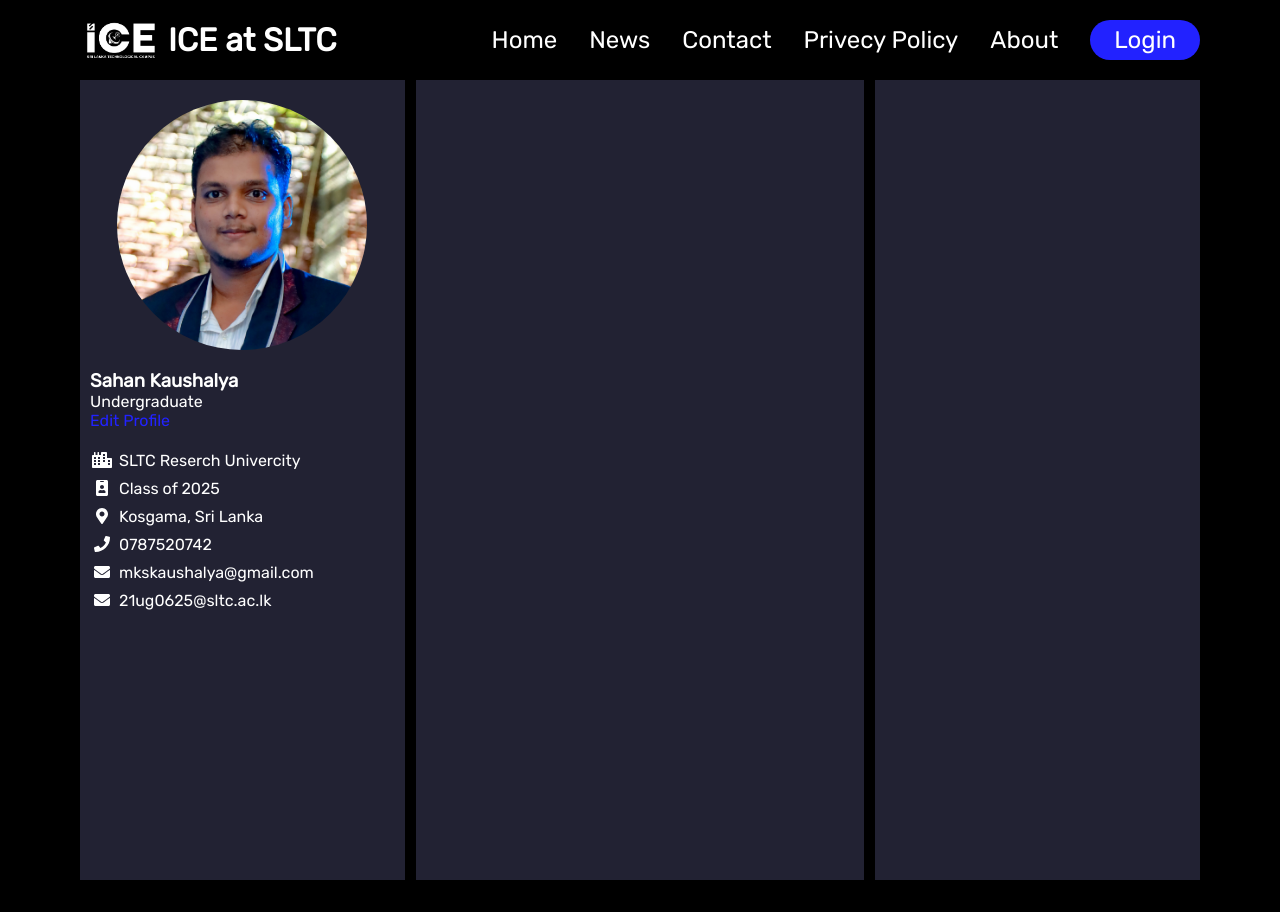
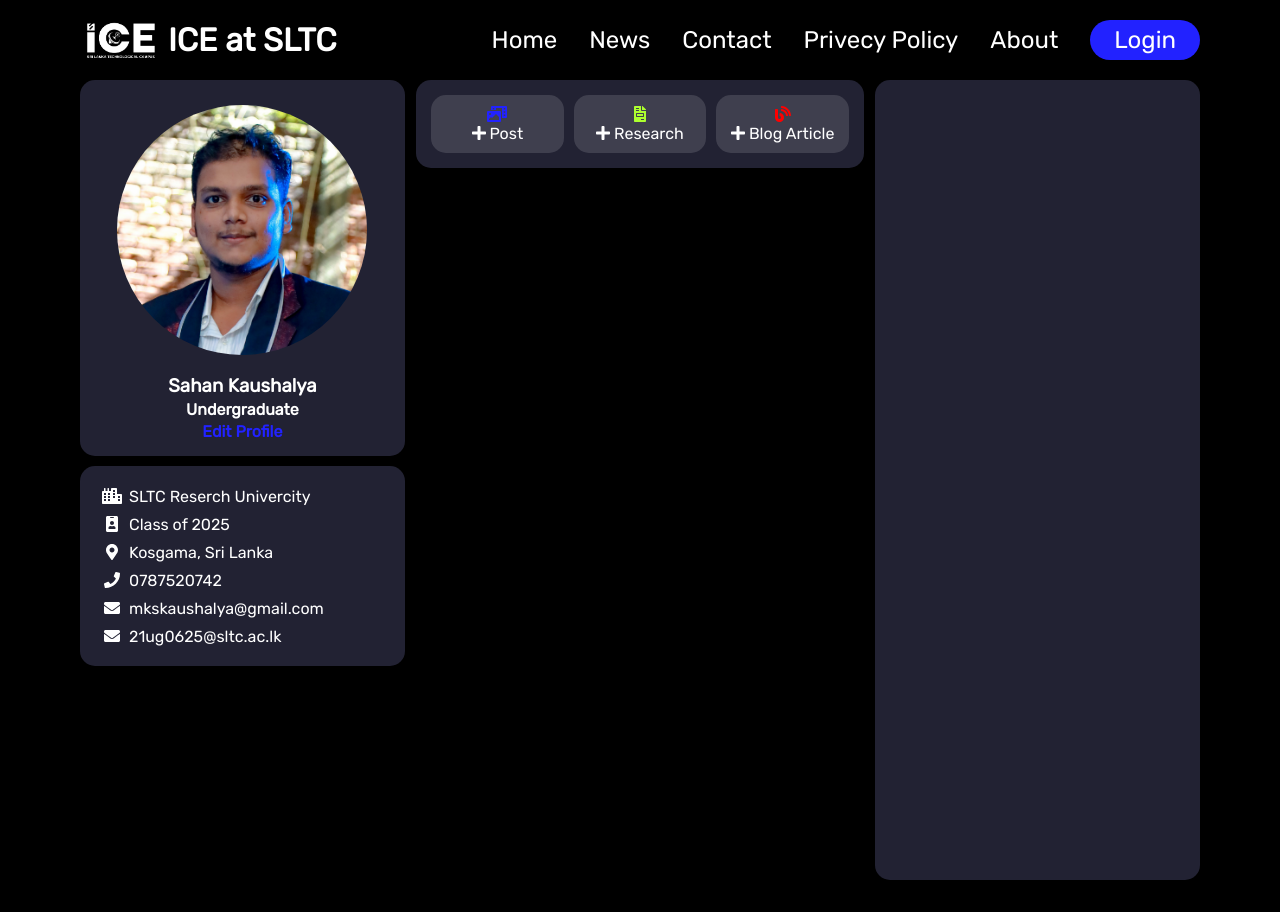
Before and after one commit to sltcice/ice-web, a PHP site: page /index.php?page=profile in a window 1280 px wide. Shown: the top 912 px of the page. Run offline with PHP 8.4, Linux system fonts and the light colour scheme.

Commit message:
profile page

```diff
--- a/css/profile.css
+++ b/css/profile.css
@@ -20,10 +20,20 @@
 /* profile-container content */
 .profile-container .left, .profile-container .middle, .profile-container .right{
     min-height: 100vh;
+    display: flex;
+    flex-direction: column;
+    row-gap: 10px;
+
+}
+
+.profile-container .left .main-profile, .profile-container .left .profile-contact, .profile-container .middle .add, .profile-container .right{
     background-color: #223;
     color: #fff;
+    border-radius: 15px;
+    padding: 15px;
 
 }
+
 .profile-container .left, .profile-container .right{
     width: 29%;
 }
@@ -36,13 +46,13 @@
 
 /* .profile-container .left */
 .profile-container .left{
-    padding: 5px;
+    /* padding: 5px; */
 }
 
 
 .main-profile{
     padding: 5px;
-    /* text-align: center; */
+    text-align: center;
 }
 .main-profile .pro-pic-cont{
     padding: 10px;
@@ -63,6 +73,11 @@
 
 .main-profile .details{
     padding-top: 10px;
+    display: flex;
+    flex-direction: column;
+    row-gap: 3px;
+    align-items: center;
+    justify-content: center;
 }
 /* profile-contact UL */
 /* .profile-contact{
@@ -71,9 +86,10 @@
     justify-content: center;
 } */
 .profile-contact table{
-    margin-top: 10px;
+    /* margin-top: 10px; */
 
 }
+
 .profile-contact table tr td:first-child{
     display: flex;
     align-items: center;
@@ -82,3 +98,36 @@
     text-align: center;
 
 }
+
+
+
+
+
+/* Middle */
+.middle .add{
+    display: flex;
+    flex-direction: row;
+    width: 100%;
+    align-items: center;
+    justify-content: space-evenly;
+    column-gap: 10px;
+}
+
+.middle .add div{
+    background-color: #fff2;
+    text-align: center;
+    padding: 10px;
+    width: 100%;
+    border-radius: 15px;
+
+}
+
+.middle .add .post .fa-photo-video{
+    color: var(--ice-blue);
+}
+.middle .add .research .fa-file-invoice{
+    color: greenyellow;
+}
+.middle .add .fa-blog{
+    color: red;
+}
--- a/inc/profile.php
+++ b/inc/profile.php
@@ -12,7 +12,7 @@
                 <div class="details">
                     <h3>Sahan Kaushalya</h3>
                     <!-- <p>sahan</p> -->
-                    <span>Undergraduate<span><br>
+                    <h4>Undergraduate<h4>
                     <a href="#">Edit Profile</a>
                 </div>
             </div>
@@ -31,7 +31,35 @@
         </div><!-- End left -->
 
         <div class="middle">
+            <div class="add">
+                <div class="post"><i class="fas fa-photo-video"></i><br><i class="fas fa-plus"></i > Post</div>
+                <div class="research"><i class="fas fa-file-invoice"></i><br><i class="fas fa-plus"></i> Research</div>
+                <div class="blog"><i class="fas fa-blog"></i><br><i class="fas fa-plus"></i> Blog Article</div>
+            </div>
 
+
+            <div class="post-container">
+
+                <div class="post">
+                    <div class="media">
+
+                    </div>
+                    <div class="headline">
+
+                    </div>
+                    <div class="description">
+
+                    </div>
+                    <div class="bottom-details">
+
+                    </div>
+                </div>
+
+
+
+
+
+            </div>
         </div><!-- End Middle-->
 
         <div class="right">
```
